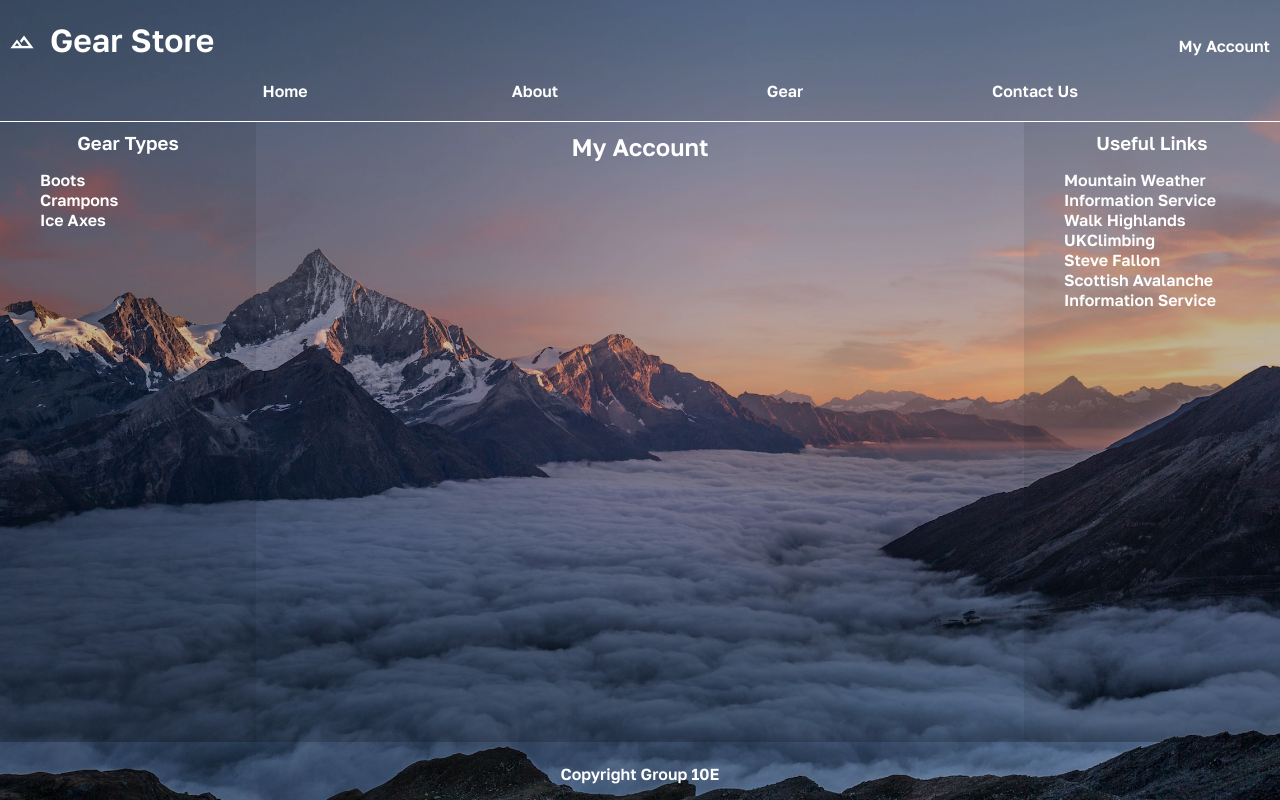
After one commit to nathanlogie/wad2-groupProject, a Django app: page /gearStore/account/ in a window 1280 px wide. The commit adds this page. Run offline with Django 3.2, Linux system fonts and the light colour scheme; the visitor is signed in with stand-in values (Sample User, id 1).

Commit message:
Adding some backend to registration and account page

```diff
--- a/gearStore/urls.py
+++ b/gearStore/urls.py
@@ -9,5 +9,6 @@ urlpatterns = [
     path('login/', views.login_page, name='login'),
     path('register/', views.register, name='register'),
     path('contact/', views.contact, name='contact'),
-    path('gear/', views.gear, name='gear')
+    path('gear/', views.gear, name='gear'),
+    path('account/', views.account, name='account')
 ]
--- a/gearStore/views.py
+++ b/gearStore/views.py
@@ -35,26 +35,26 @@ def register(request):
     registered = False
     if request.method == 'POST':
         user_form = UserForm(request.POST)
-        profile_form = UserProfileForm(request.POST)
-        if user_form.is_valid() and profile_form.is_valid():
+        #profile_form = UserProfileForm(request.POST)
+        if user_form.is_valid(): #and profile_form.is_valid():
             user = user_form.save()
             user.set_password(user.password)
             user.save()
 
-            profile = profile_form.save(commit = False)
+            profile = UserProfile(None)
             profile.user = user
-            if 'picture' in request.FILES:
-                profile.picture = request.FILES['picture']
+            # if 'picture' in request.FILES:
+            #     profile.picture = request.FILES['picture']
             profile.save()
 
             registered = True
         else:
-            print(user_form.errors, profile_form.errors)
+            print(user_form.errors)#, profile_form.errors)
     else:
         user_form = UserForm()
-        profile_form = UserProfileForm()
+        #profile_form = UserProfileForm()
 
-    return render(request, 'gearStore/register.html', context={'user_form':user_form, 'profile_form':profile_form, 'registered':registered})
+    return render(request, 'gearStore/register.html', context={'user_form':user_form, 'registered':registered}) #'profile_form':profile_form
 
 def login_page(request):
     if request.method == 'POST':
@@ -81,3 +81,7 @@ def contact(request):
 
 def gear(request):
     return render(request, 'gearStore/gear.html')
+
+@login_required
+def account(request):
+    return render(request, 'gearStore/account.html')
--- a/static/css/main.css
+++ b/static/css/main.css
@@ -55,6 +55,7 @@ header .top-bar ul.loginOrAccountLinks {
 header .top-bar ul.loginOrAccountLinks li {
     padding-left: 10px;
     padding-right: 10px;
+    margin-top: 20px;
 }
 
 header ul.navbar {
--- /dev/null
+++ b/templates/gearStore/account.html
@@ -0,0 +1,12 @@
+{% extends 'gearStore/base.html' %}
+{% load staticfiles %}
+
+
+{% block title_block %}
+    Account
+{% endblock %}
+
+{% block body_block %}
+    <!-- TODO show account details, etc -->
+    <h1 id="page-header">My Account</h1>
+{% endblock %}
--- a/templates/gearStore/base.html
+++ b/templates/gearStore/base.html
@@ -25,7 +25,7 @@
 
                 <ul class="loginOrAccountLinks">
                 {% if user.is_authenticated %}
-                    <li><a href="{% url 'gearStore:index' %}">My Account</a></li>
+                    <li><a href="{% url 'gearStore:account' %}">My Account</a></li>
                 {% else %}
                     <li><a href="{% url 'gearStore:login' %}">Login</a></li>
                     <li><a href="{% url 'gearStore:register' %}">Register</a></li>
--- a/templates/gearStore/register.html
+++ b/templates/gearStore/register.html
@@ -10,9 +10,7 @@
     <div class="form-container">
         <div class="form-value">
             <form action="{% url "gearStore:register" %}" enctype="multipart/form-data">
-
                 {% csrf_token %}
-
                 <div class="input-box">
                     <ion-icon name="person-outline"></ion-icon>
                     <Label for="">Username</Label>
```
